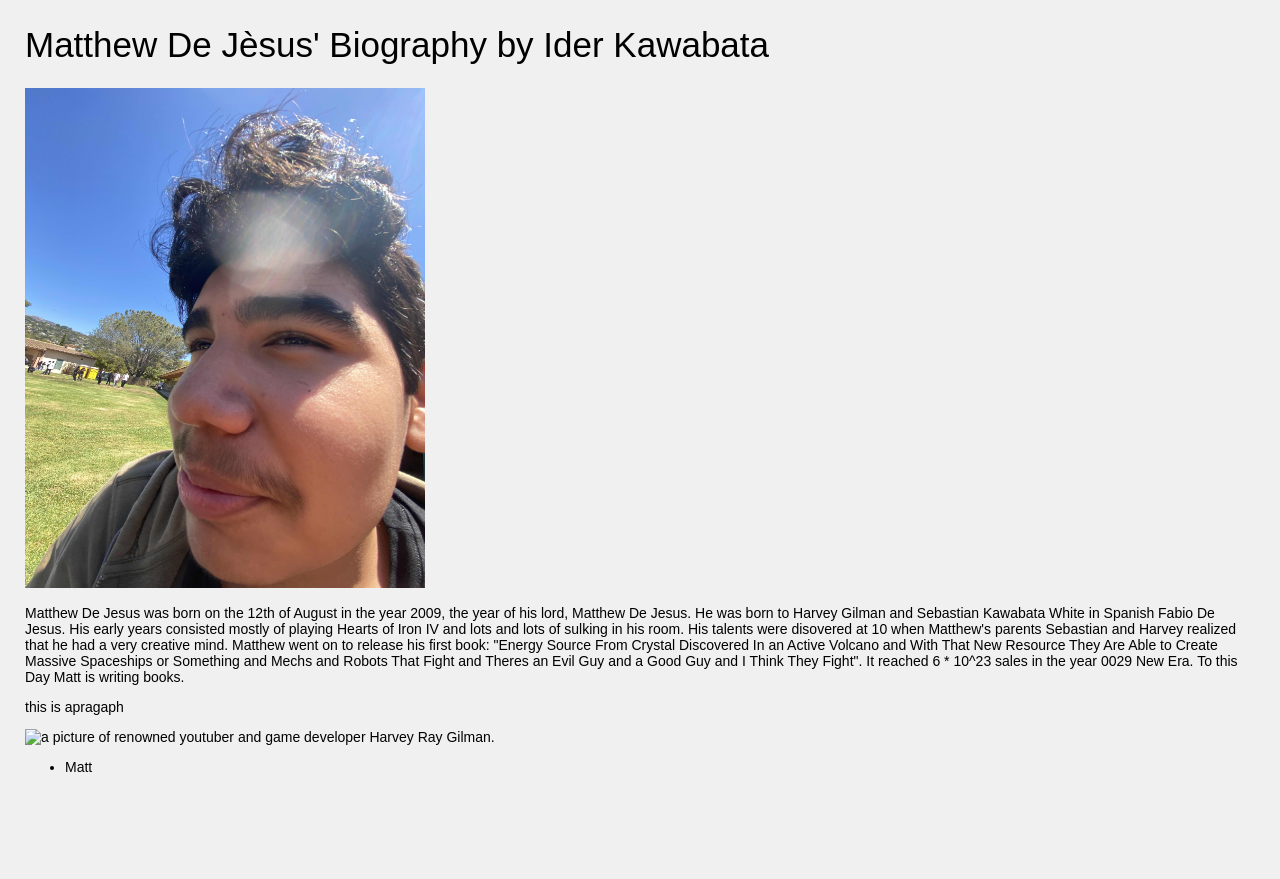
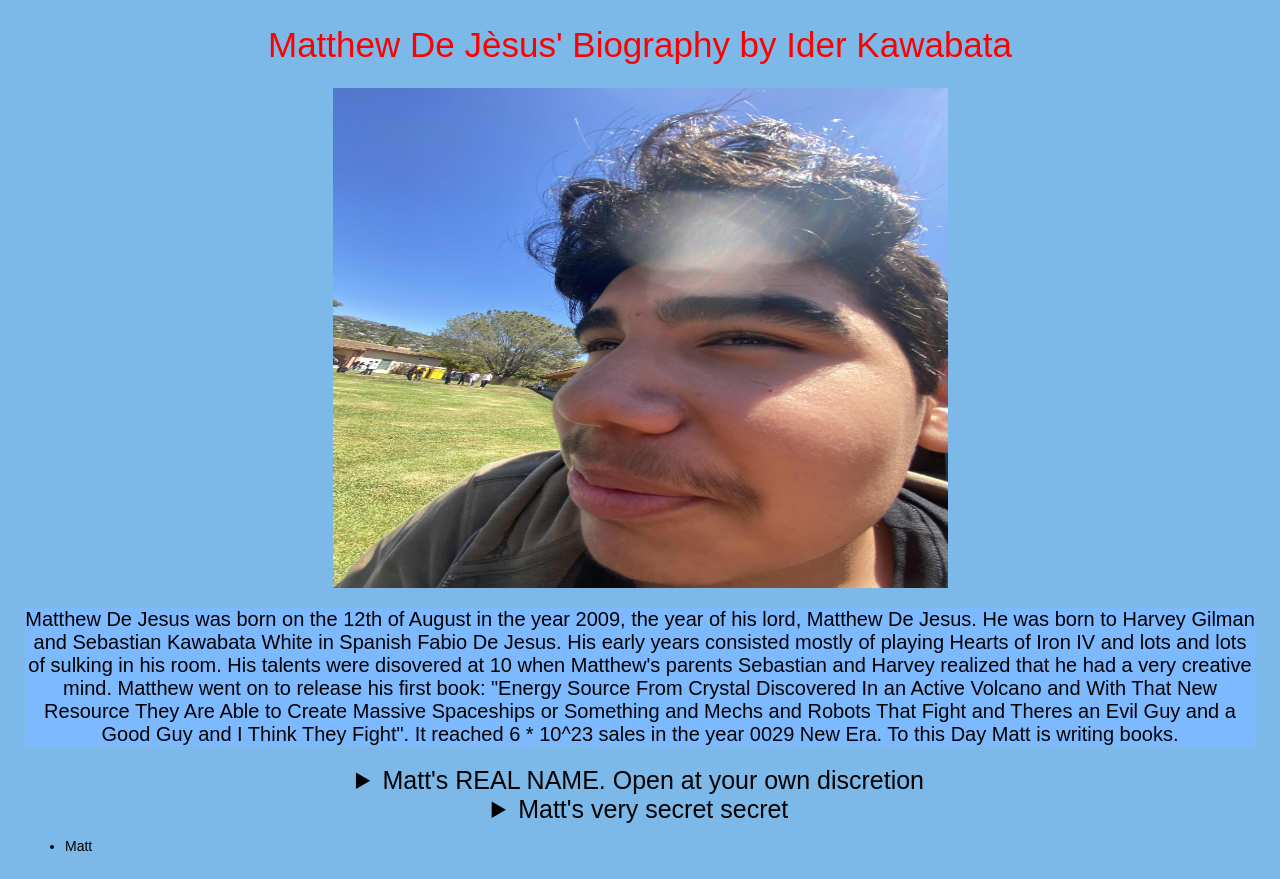
Before and after one commit to iderisadev/website-assignment-thing, a plain HTML site: page index.html in a window 1280 px wide. Before the commit the page ends 800 px from the top, so only its background shows below. Drawn offline with Linux system fonts and the light colour scheme.

Commit message:
Added a paragraph, changed the color scheme, added some features

```diff
--- a/index.html
+++ b/index.html
@@ -6,17 +6,25 @@
   </head>
   <body> <!-- the body element contains all the content to display on the web page -->
     <h1> <!-- heading --> Matthew De Jèsus' Biography by Ider Kawabata</h1>
-    <img src="matthewpicture_1.jpg" alt="a picture of THE matt"
-width="400"
-height="500"
->
+    <img class="center" src="matthewpicture_1.jpg" alt="a picture of THE matt" width="400"height="500"> <!--I used jpg because it is a good file format for regular photos-->
 <p> <!-- start of a paragraph -->
       Matthew De Jesus was born on the 12th of August in the year 2009, the year of his lord, Matthew De Jesus. He was born to Harvey Gilman and Sebastian Kawabata White in Spanish Fabio De Jesus. His early years consisted mostly of playing Hearts of Iron IV and lots and lots of sulking in his room. His talents were disovered at 10 when Matthew's parents Sebastian and Harvey realized that he had a very creative mind. Matthew went on to release his first book: "Energy Source From Crystal Discovered In an Active Volcano and With That New Resource They Are Able to Create Massive Spaceships or Something and Mechs and Robots That Fight and Theres an Evil Guy and a Good Guy and I Think They Fight". It reached 6 * 10^23 sales in the year 0029 New Era. To this Day Matt is writing books.
     </p> <!-- end of the paragraph -->
-    <p>
-      this is apragaph
-    </p>
-    <img src="harveygilman_1.jpg" alt="a picture of renowned youtuber and game developer Harvey Ray Gilman.">
+ <details>
+
+    <summary>Matt's REAL NAME. Open at your own discretion</summary>
+
+    Matthew De Jesus
+
+</details>
+
+<details closed>
+
+<summary>Matt's very secret secret</summary>
+
+  He doesn't like hoi 4
+
+</details>
 
 <ul>
 <li>Matt</li>
--- a/style.css
+++ b/style.css
@@ -2,7 +2,7 @@
 selectors). */
 body {
   margin: 25px;
-  background-color: rgb(240,240,240);
+  background-color: rgb(124 ,185, 232);
   font-family: arial, sans-serif;
   font-size: 14px;
 }
@@ -10,10 +10,31 @@ body {
 /* Applies to all <h1>...</h1> elements. */
 h1 {
   font-size: 35px;
+  text-align: center;
   font-weight: normal;
   margin-top: 5px;
-  font-color: rgb(66, 161, 11);
+  color: red;
 }
+p {
+  background: rgb(124 ,185, 255);
+  text-align: center;
+  font-size: 20px;
+
+}
+.center {
+  display: block;
+  margin-left: auto;
+  margin-right: auto;
+  width: 50%;
+}
+
+details {
+  text-align: center;
+  font-size: 25px;
+}
+
+
+
 
 /* Applies to all elements with <... class="someclass"> specified. */
 .someclass { color: red; }
```
Also changed, not shown: harveygilman_1.jpg (added).
